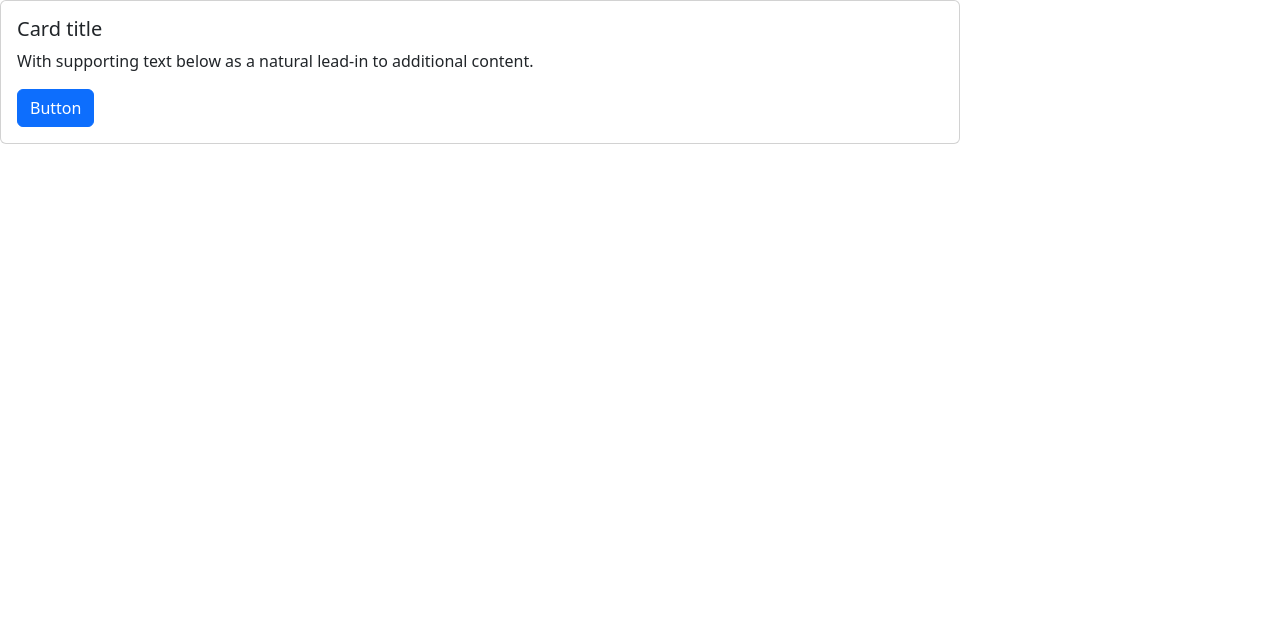
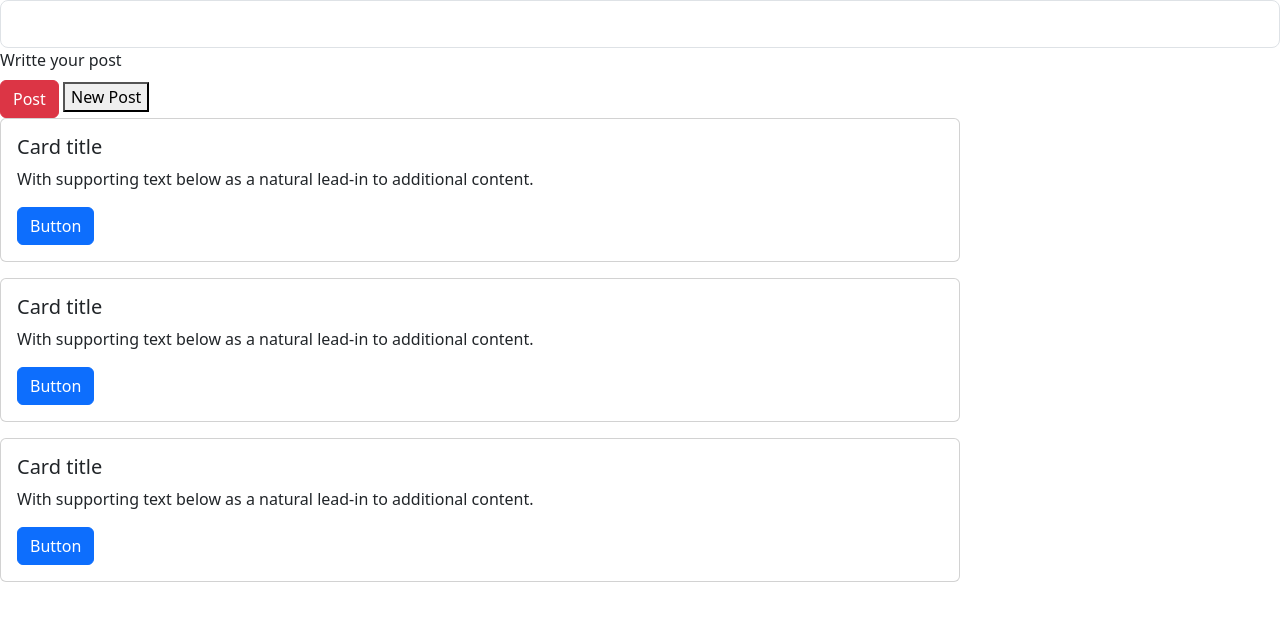
Before and after one commit to mauros05/facebook, a PHP site: the page made by views/PostViews/index.php in a window 1280 px wide. Shown: the top 621 px of the page. Run offline with PHP 8.4, Linux system fonts and the light colour scheme; the template is opened without the code that fills it, so the values that code supplies are empty; some libraries are stand-ins or nearby versions.

Commit message:
Add post view and some functionality

```diff
--- a/controllers/PostController.php
+++ b/controllers/PostController.php
@@ -6,6 +6,7 @@
         }
 
         public function listPosts(){
+            $data["jqueryURL"] = "assets/js/post.js";
             require_once("views/Templates/Header.php");
             require_once("views/Components/Navbar.php");
             require_once("views/PostViews/index.php");
--- a/views/PostViews/index.php
+++ b/views/PostViews/index.php
@@ -1,9 +1,31 @@
 <div>
+    <form action="">
+        <div>
+            <input type="text" id="post-text" class="form-control form-control-lg" />
+            <label class="form-label" for="email">Writte your post</label>
+        </div>
+    </form>
+    <button id="publish-post" class="btn btn-danger">Post</button>
+    <button id="new-post">New Post</button>
     <div class="card w-75 mb-3">
-    <div class="card-body">
-        <h5 class="card-title">Card title</h5>
-        <p class="card-text">With supporting text below as a natural lead-in to additional content.</p>
-        <a href="#" class="btn btn-primary">Button</a>
+        <div class="card-body">
+            <h5 class="card-title">Card title</h5>
+            <p class="card-text">With supporting text below as a natural lead-in to additional content.</p>
+            <a href="#" class="btn btn-primary">Button</a>
+        </div>
     </div>
+    <div class="card w-75 mb-3">
+        <div class="card-body">
+            <h5 class="card-title">Card title</h5>
+            <p class="card-text">With supporting text below as a natural lead-in to additional content.</p>
+            <a href="#" class="btn btn-primary">Button</a>
+        </div>
+    </div>
+    <div class="card w-75 mb-3">
+        <div class="card-body">
+            <h5 class="card-title">Card title</h5>
+            <p class="card-text">With supporting text below as a natural lead-in to additional content.</p>
+            <a href="#" class="btn btn-primary">Button</a>
+        </div>
     </div>
 </div>
```
Also changed, not shown: assets/js/post.js (added, +7 -0 lines), controllers/UserController.php (+4 -4 lines).
